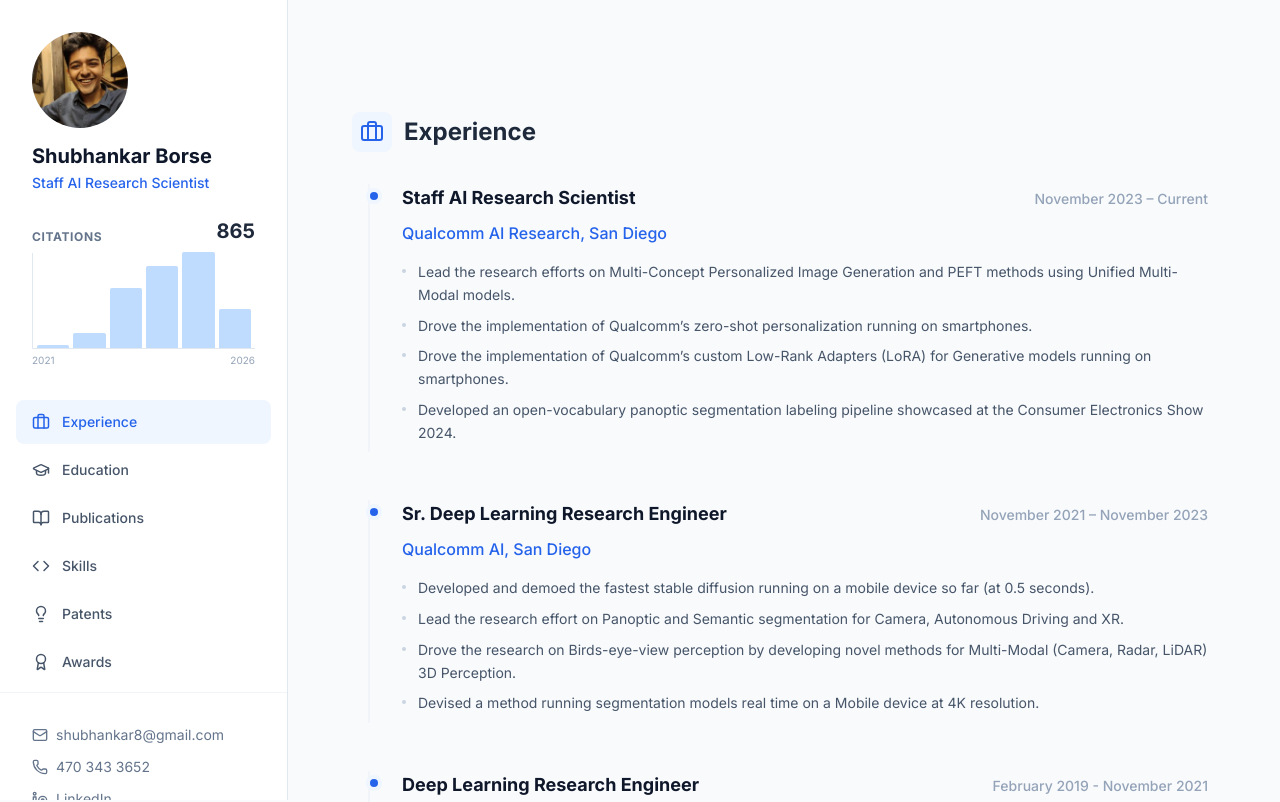
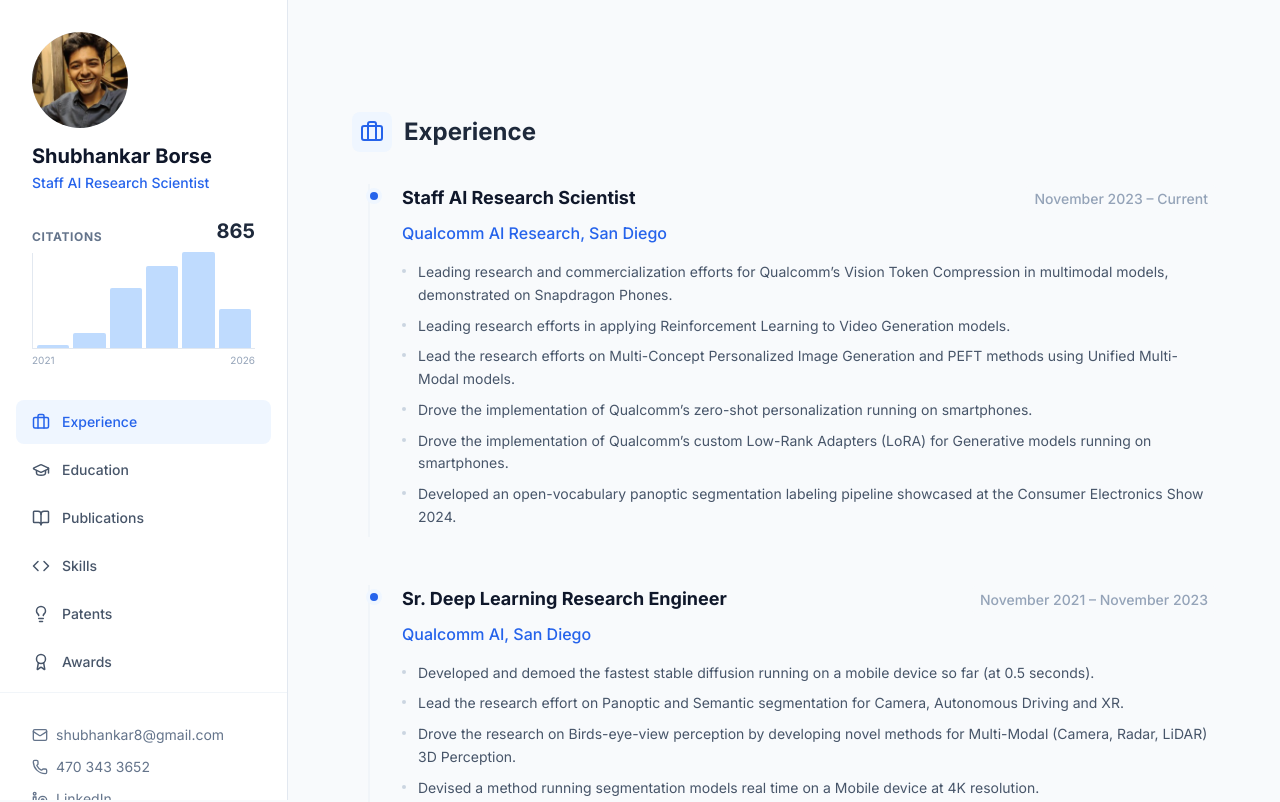
Before and after one commit to sborse3/webpage, a React (Vite) app: page / in a window 1280 px wide. Shown: the top 802 px of the page. Built offline with nearby package versions, Linux system fonts and the light colour scheme.

Commit message:
Updating roles

```diff
--- a/constants.ts
+++ b/constants.ts
@@ -33,6 +33,8 @@ export const RESUME_DATA: ResumeData = {
       location: "San Diego",
       period: "November 2023 – Current",
       achievements: [
+        "Leading research and commercialization efforts for Qualcomm’s Vision Token Compression in multimodal models, demonstrated on Snapdragon Phones.",
+        "Leading research efforts in applying Reinforcement Learning to Video Generation models.",
         "Lead the research efforts on Multi-Concept Personalized Image Generation and PEFT methods using Unified Multi-Modal models.",
         "Drove the implementation of Qualcomm’s zero-shot personalization running on smartphones.",
         "Drove the implementation of Qualcomm’s custom Low-Rank Adapters (LoRA) for Generative models running on smartphones.",
```
